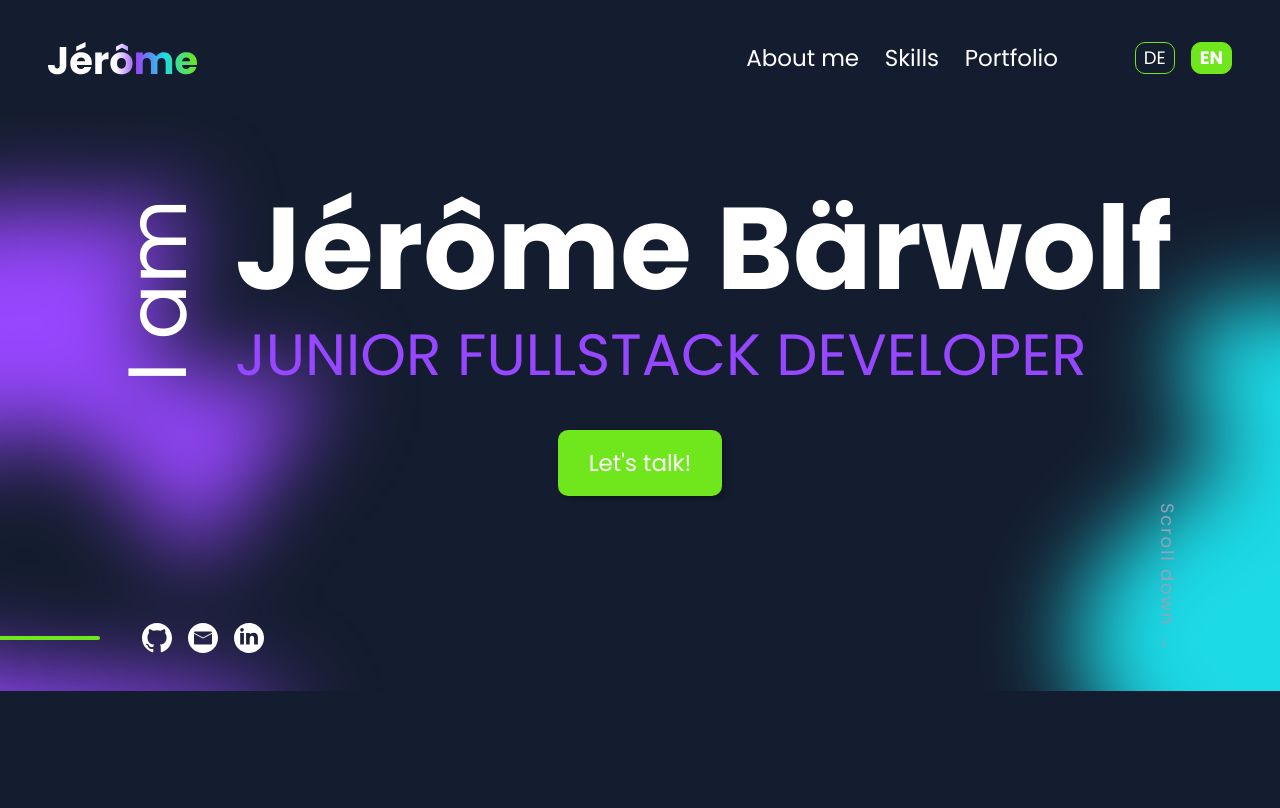
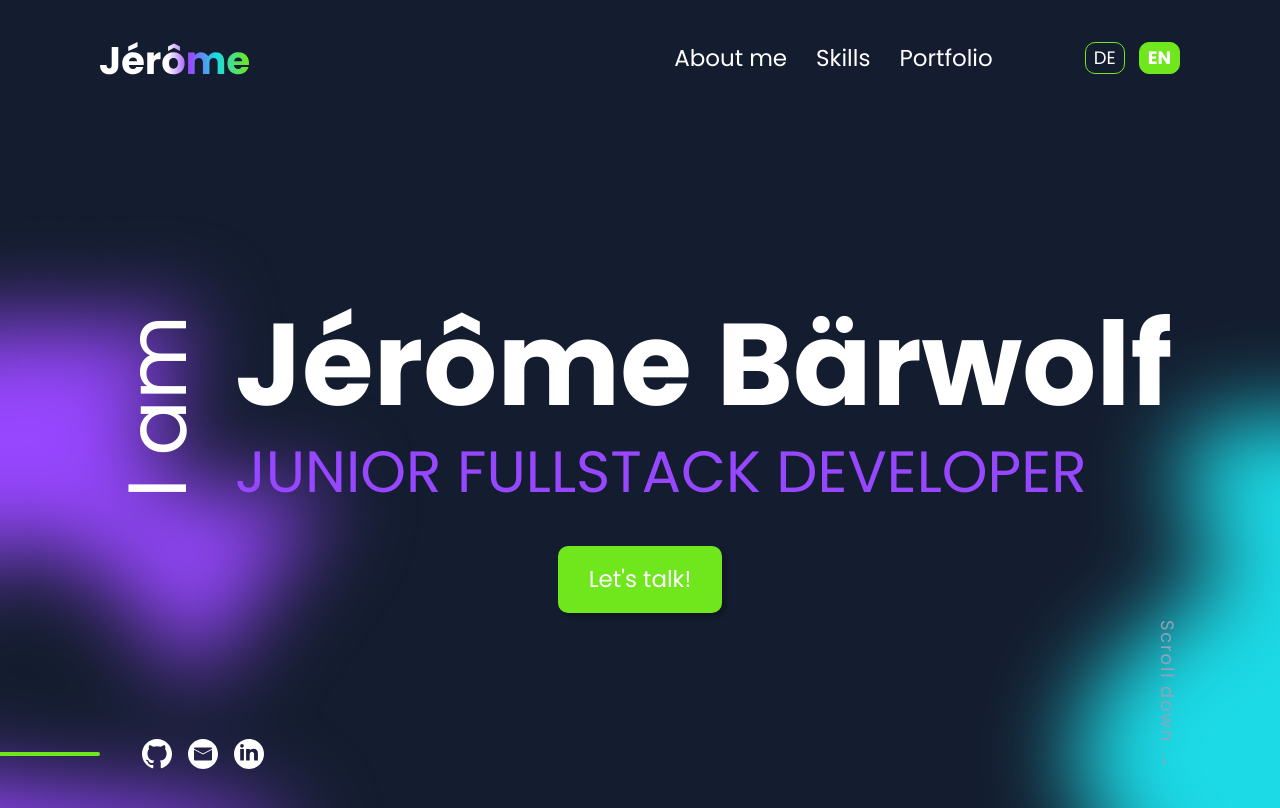
Before and after one commit to JermaineJeromeDev/Portfolio, an Angular app: page / in a window 1280 px wide. Built offline with nearby package versions, Linux system fonts and the light colour scheme.

Commit message:
feat(header): refactor header layout and improve styling for responsiveness

```diff
--- a/src/app/layout/header/components/menu-overlay/menu-overlay.html
+++ b/src/app/layout/header/components/menu-overlay/menu-overlay.html
@@ -1,6 +1,11 @@
 <div class="menu" [class.menu--open]="isOpen">
-    <div class="menu__header content-wrapper">
-        <app-logo class="menu__logo-wrapper" (click)="closeMenu()"></app-logo>
+    <div class="menu__header">
+        <app-logo class="menu__logo-wrapper"></app-logo>
+
+        <button class="menu__close" type="button" aria-label="Menü schließen" (click)="closeMenu()">
+            <span class="menu__close-line menu__close-line--top"></span>
+            <span class="menu__close-line menu__close-line--bottom"></span>
+        </button>
     </div>
 
     <nav class="menu__nav">
--- a/src/app/layout/header/components/menu-overlay/menu-overlay.scss
+++ b/src/app/layout/header/components/menu-overlay/menu-overlay.scss
@@ -31,23 +31,58 @@
         pointer-events: auto;
     }
 
-        &__header {
-        @include flexbox(row, flex-start, center, 0);
-        width: 100%;
-        @include global_content_wrapper();
-
-        padding-top: 37px;
+    &__header {
+        @include flexbox(row, space-between, center, 0);
+        width: min(100%, 1440px);
+        margin: 0 auto;
+        padding-top: 20px;
+        padding-right: 24px;
+        padding-bottom: 0;
+        padding-left: 24px;
         box-sizing: border-box;
+        align-items: center;
 
         @include respond-to(md) {
-            padding-top: 40px;
+            padding-top: 32px;
         }
     }
 
     &__logo-wrapper {
-        pointer-events: none;
-        cursor: default;
+        pointer-events: auto;
+        cursor: pointer;
         width: 150px;
+        transform: translateY(-2px);
+    }
+
+    &__close {
+        position: relative;
+        width: 28px;
+        height: 28px;
+        border: none;
+        background: transparent;
+        cursor: pointer;
+        padding: 0;
+        display: flex;
+        align-items: center;
+        justify-content: center;
+        margin-left: auto;
+        flex-shrink: 0;
+    }
+
+    &__close-line {
+        position: absolute;
+        width: 100%;
+        height: 2px;
+        background-color: var(--txt-primary);
+        border-radius: 999px;
+
+        &--top {
+            transform: rotate(45deg);
+        }
+
+        &--bottom {
+            transform: rotate(-45deg);
+        }
     }
 
     &__nav {
--- a/src/app/layout/header/header.html
+++ b/src/app/layout/header/header.html
@@ -1,5 +1,6 @@
 <header class="header">
-    <div class="header__container content-wrapper">
+    <div class="header__layout-wrapper">
+        <div class="header__container">
 
             <div class="header__logo-container">
                 <app-logo (click)="scrollToTop()" class="header__logo"></app-logo>
@@ -13,12 +14,11 @@
                 </ul>
 
                 <div class="header__languages">
-                <app-button variant="language" [isActive]="currentLang === 'DE'" (click)="changeLanguage('DE')">DE
-                </app-button>
-                <app-button variant="language" [isActive]="currentLang === 'EN'" (click)="changeLanguage('EN')">EN
-                </app-button>
+                    <app-button variant="language" [isActive]="currentLang === 'DE'"
+                        (click)="changeLanguage('DE')">DE</app-button>
+                    <app-button variant="language" [isActive]="currentLang === 'EN'"
+                        (click)="changeLanguage('EN')">EN</app-button>
                 </div>
-
             </nav>
 
             <button class="header__toggle" [class.header__toggle--open]="isMenuOpen" (click)="toggleMenu()"
@@ -28,8 +28,8 @@
                 <span class="header__line header__line--bottom"></span>
             </button>
         </div>
+    </div>
 
     <app-menu-overlay [isOpen]="isMenuOpen" [currentLang]="currentLang" (menuClosed)="isMenuOpen = false"
-        (languageChanged)="changeLanguage($event)">
-    </app-menu-overlay>
+        (languageChanged)="changeLanguage($event)"></app-menu-overlay>
 </header>
--- a/src/app/layout/header/header.scss
+++ b/src/app/layout/header/header.scss
@@ -2,27 +2,40 @@
 @use '../../../styles/mixins' as *;
 
 .header {
-    position: fixed;
+    position: sticky;
     top: 0;
     left: 0;
+    right: 0;
     width: 100%;
     z-index: 1000;
+    background: transparent;
+    padding: 0;
 
-    background-color: var(--bg-dark-3);
-    backdrop-filter: blur(65px);
-    -webkit-backdrop-filter: blur(65px);
-    padding-top: 37px;
-    padding-bottom: clamp(20px, 4vw, 37px);
-    transition: background-color 0.3s linear, backdrop-filter 0.3s linear, -webkit-backdrop-filter 0.3s linear;
+    &__layout-wrapper {
+        width: min(100%, 1440px);
+        margin: 0 auto;
+        padding-top: 37px;
+        padding-right: 100px;
+        padding-bottom: 37px;
+        padding-left: 100px;
+        box-sizing: border-box;
+        background-color: var(--bg-dark-3);
+        backdrop-filter: blur(65px);
+        -webkit-backdrop-filter: blur(65px);
+        transition: background-color 0.3s linear, backdrop-filter 0.3s linear, -webkit-backdrop-filter 0.3s linear;
 
-    @include respond-to(md) {
-        padding-bottom: clamp(20px, 4vw, 37px);
+        @include respond-to(md) {
+            padding-top: 30px;
+            padding-right: 24px;
+            padding-bottom: 24px;
+            padding-left: 24px;
+        }
     }
 
     &__container {
         @include flexbox(row, space-between, center, 0);
-        @include global_content_wrapper();
-        min-height: 40px;
+        width: 100%;
+        min-height: 35px;
     }
 
     &__logo {
@@ -35,9 +48,11 @@
     }
 
     &__nav {
-        @include flexbox(row, flex-end, center, clamp(2rem, 6vw, 5.75rem));
-        flex-grow: 1;
+        @include flexbox(row, flex-end, center, 92px);
+        width: 510px;
+        flex-grow: 0;
         justify-content: flex-end;
+        flex-shrink: 0;
 
         @include respond-to(md) {
             display: none;
@@ -46,7 +61,9 @@
 
     &__nav-list {
         list-style: none;
-        @include flexbox(row, flex-end, center, clamp(1rem, 2vw, 1.8125rem));
+        @include flexbox(row, flex-end, center, 29px);
+        flex-wrap: nowrap;
+        white-space: nowrap;
     }
 
     &__nav-link {
@@ -58,6 +75,8 @@
         padding-block: 4px;
         text-decoration: none;
         display: inline-block;
+        white-space: nowrap;
+        flex-shrink: 0;
 
         &::after {
             content: '';
@@ -85,7 +104,7 @@
     }
 
     &__languages {
-        @include flexbox(row, center, center, var(--space-md));
+        @include flexbox(row, center, center, 14px);
     }
 
     &__toggle {
```
Lines whose indentation alone changed are shown as unchanged.
